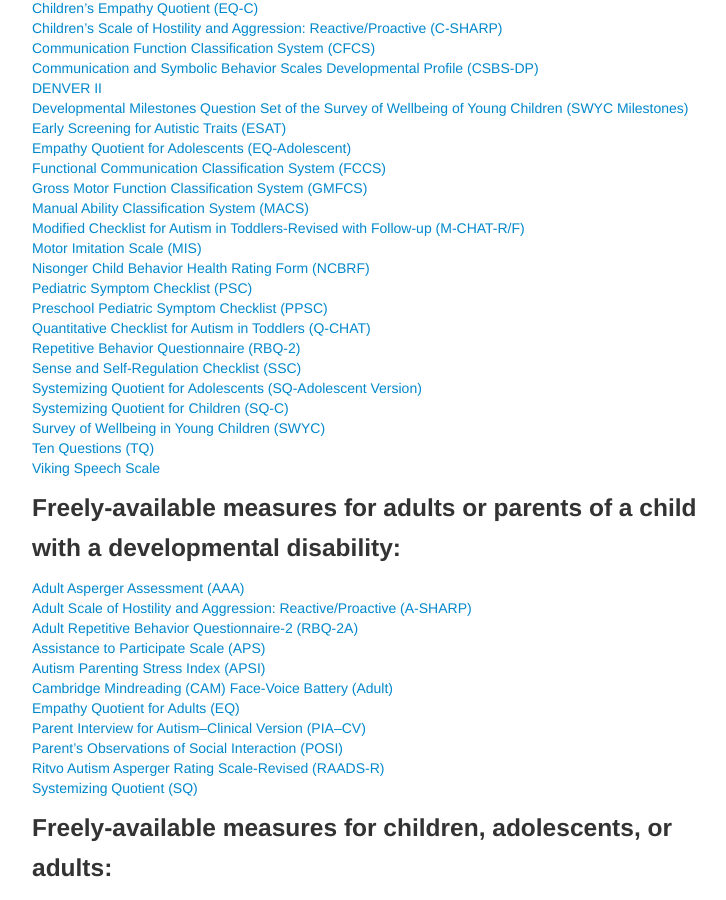
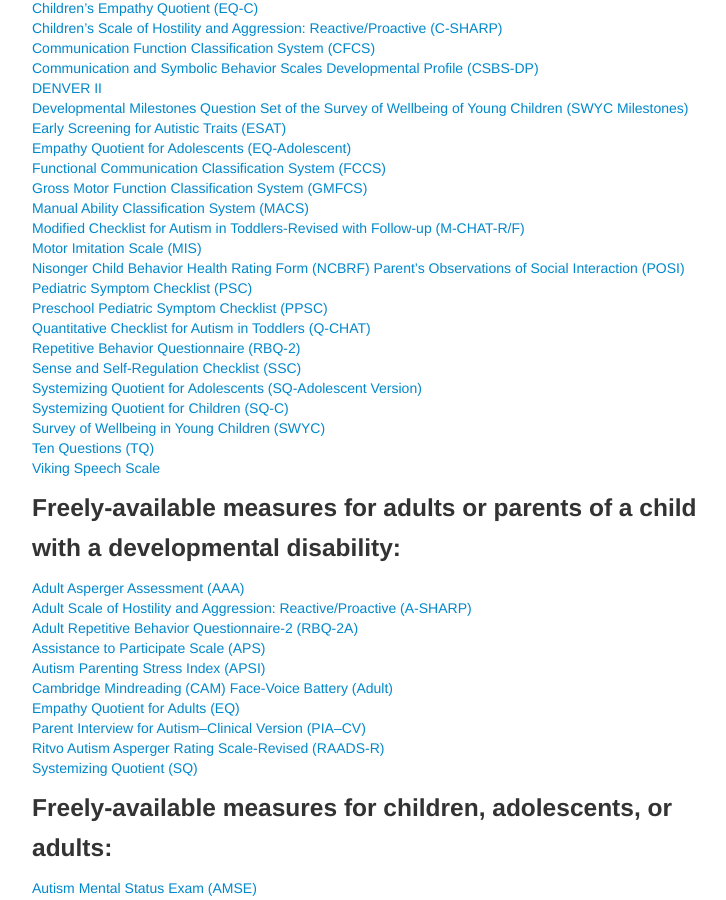
Before and after one commit to mjmaenner/disabilitymeasures, a Jekyll site: the page built from measures/index.md, in a window 1280 px wide and 900 px high, scrolled down 374 px. Shown: the whole window, without its empty margins (258-984 px from the left). Built offline with Jekyll 4.4.1, drawn with Linux system fonts in a browser that asks for light colours; part of the change alters nothing that is shown.

```diff
--- a/measures/index.md
+++ b/measures/index.md
@@ -35,6 +35,7 @@ function googleTranslateElementInit() {
 [Modified Checklist for Autism in Toddlers-Revised with Follow-up (M-CHAT-R/F)](http://disabilitymeasures.org/m-chat)
 [Motor Imitation Scale (MIS)](http://disabilitymeasures.org/mis)
 [Nisonger Child Behavior Health Rating Form (NCBRF)](http://disabilitymeasures.org/ncbrf)
+[Parent's Observations of Social Interaction (POSI)](http://disabilitymeasures.org/POSI/)
 [Pediatric Symptom Checklist (PSC)](http://disabilitymeasures.org/PSC/)
 [Preschool Pediatric Symptom Checklist (PPSC)](http://disabilitymeasures.org/PPSC/)
 [Quantitative Checklist for Autism in Toddlers (Q-CHAT)](http://disabilitymeasures.org/qchat)
@@ -56,7 +57,6 @@ function googleTranslateElementInit() {
 [Cambridge Mindreading (CAM) Face-Voice Battery (Adult)](http://disabilitymeasures.org/CAM-Adult/)
 [Empathy Quotient for Adults (EQ)](http://disabilitymeasures.org/EQ-Adult)
 [Parent Interview for Autism–Clinical Version (PIA–CV)](http://disabilitymeasures.org/pia-cv)
-[Parent's Observations of Social Interaction (POSI)](http://disabilitymeasures.org/POSI/)
 [Ritvo Autism Asperger Rating Scale-Revised (RAADS-R)](http://disabilitymeasures.org/raads-r)
 [Systemizing Quotient (SQ)](http://disabilitymeasures.org/SQ-Adult)
 
```
